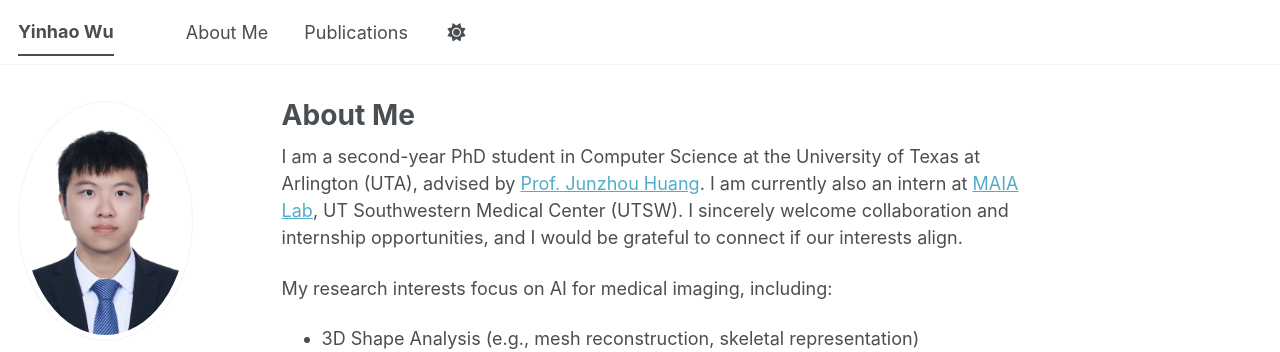
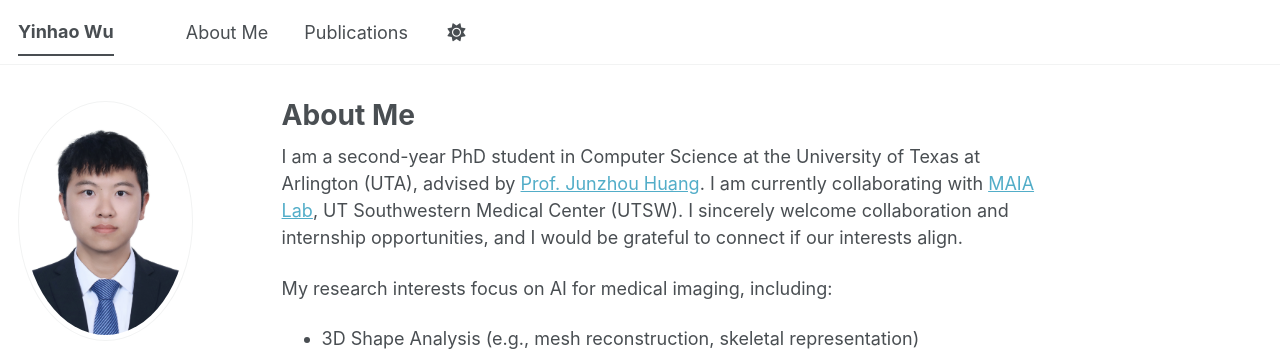
Before and after one commit to inhaowu/inhaowu.github.io, a Jekyll site: the page built from _pages/about.md, in a window 1280 px wide. Shown: the top 352 px of the page. Built offline with Jekyll 4.4.1, drawn with Linux system fonts in a browser that asks for light colours; some web fonts are replaced; a script bundle is joined from its source files by our own code; library files that are not in the unit come from our copies.

Commit message:
Change MAIA Lab role wording from intern to collaborating

```diff
--- a/_pages/about.md
+++ b/_pages/about.md
@@ -8,7 +8,7 @@ redirect_from:
 ---
 
 I am a second-year PhD student in Computer Science at the University of Texas at Arlington (UTA), advised by [Prof. Junzhou Huang](https://ranger.uta.edu/~huang/).
-I am currently also an intern at [MAIA Lab](https://labs.utsouthwestern.edu/maia-lab), UT Southwestern Medical Center (UTSW).
+I am currently collaborating with [MAIA Lab](https://labs.utsouthwestern.edu/maia-lab), UT Southwestern Medical Center (UTSW).
 I sincerely welcome collaboration and internship opportunities, and I would be grateful to connect if our interests align.
 
 My research interests focus on AI for medical imaging, including:
```
